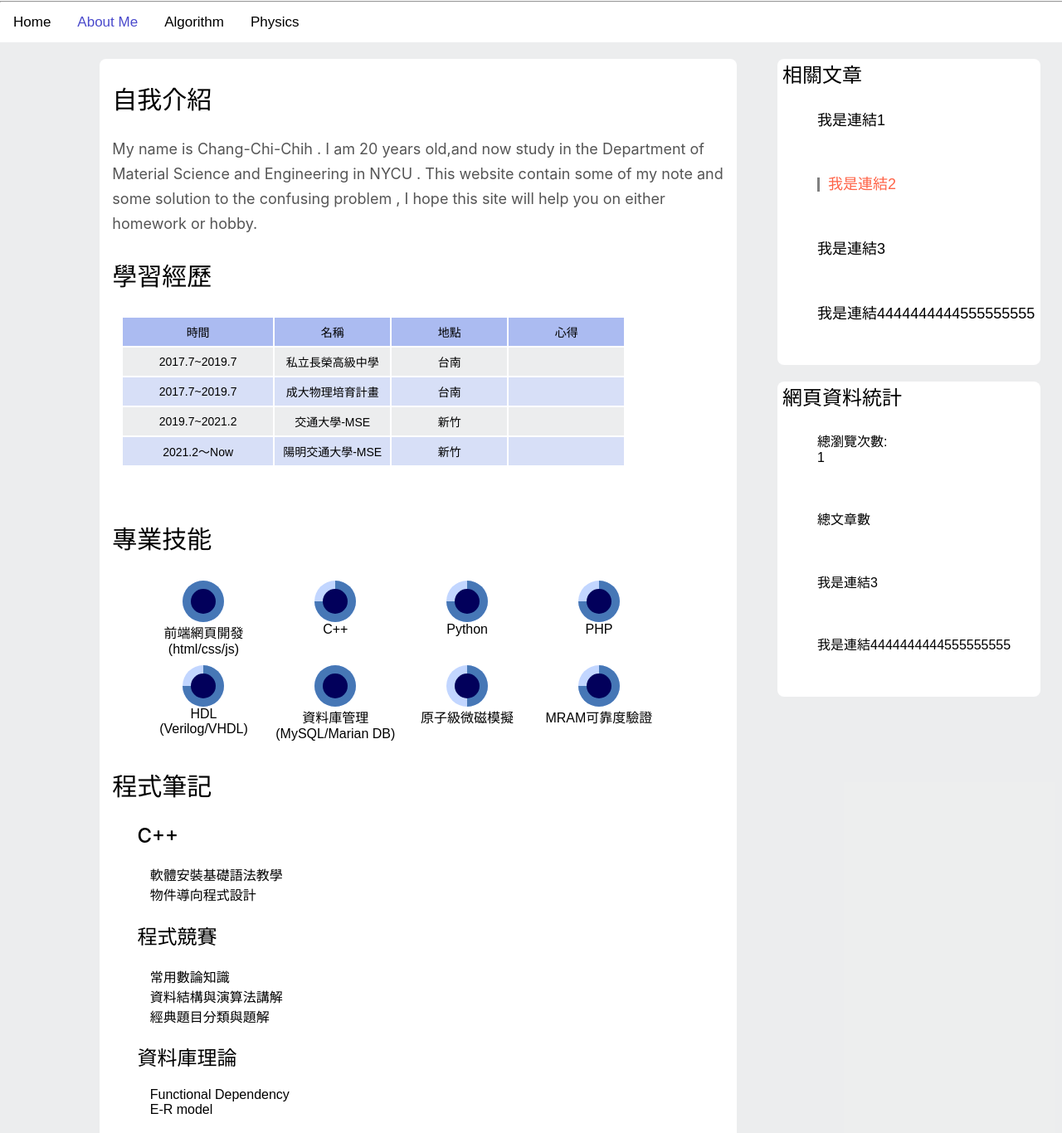
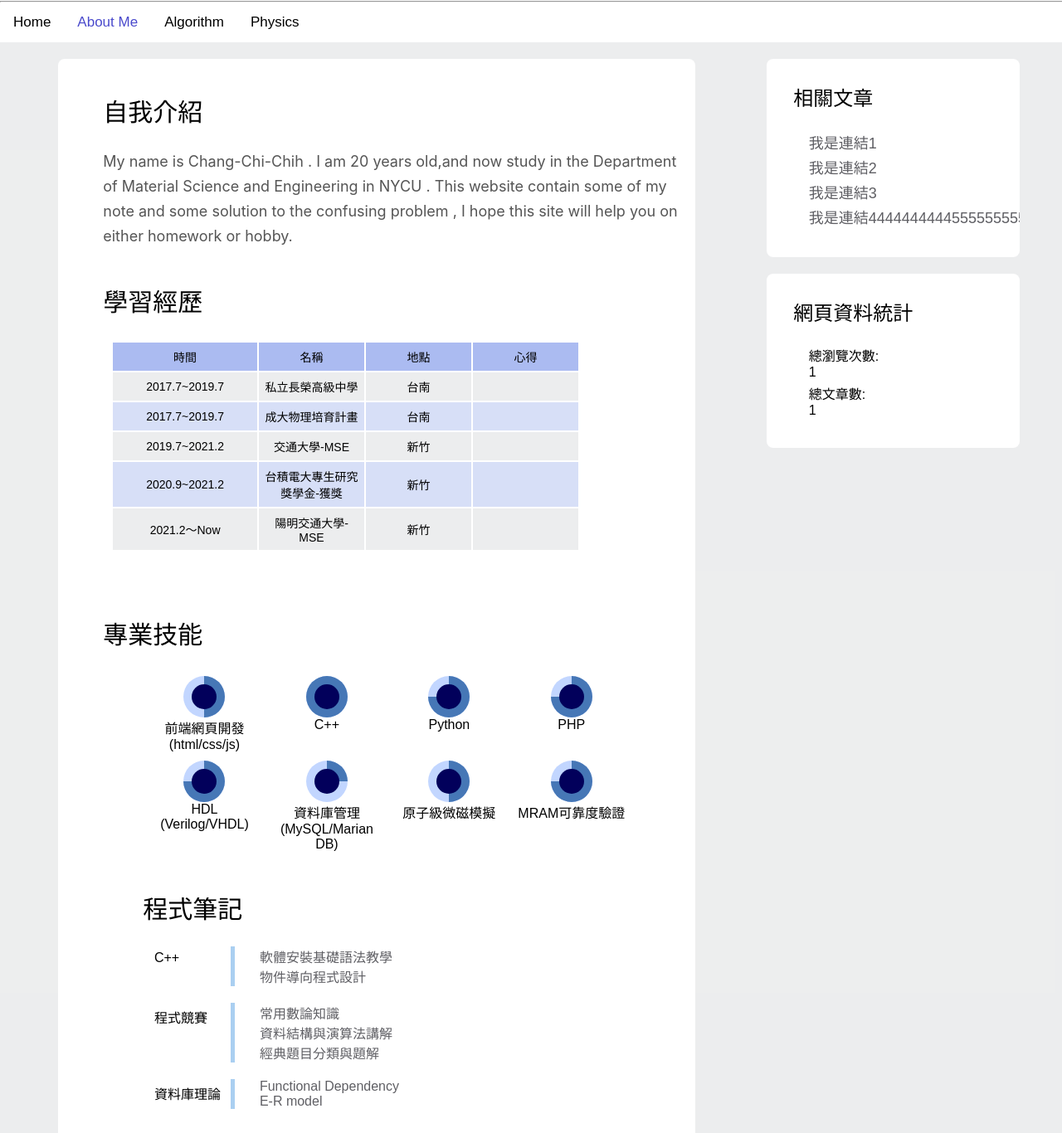
Before and after one commit to shadowpa0327/myweb, a plain HTML site: page JS_hw1/my_web.html in a window 1280 px wide. Shown: the part 74-1440 px from the top of the page at 83% size. Drawn offline with Linux system fonts and the light colour scheme.

Commit message:
Add files via upload

```diff
--- a/JS_hw1/hw2.css
+++ b/JS_hw1/hw2.css
@@ -63,24 +63,38 @@ main{
 /*---------------------------*/
 .right-main-box{
     margin-top: 20px;
-    margin-left: 120px;
+    margin-left: 70px;
     margin-bottom: 20px;
     margin-right: 20px;
+    padding-bottom: 5%;
     border-radius: 8px;
     background-color: white;
     display: inline-block;
     width: 60%;
-    height: 1500px;
     min-height: 500px;
 }
 
+.right-main-box .container{
+  margin-right: 15px;
+}
 .left-main-box .container{
   background-color: white;
   border-radius: 8px;
+  padding-top: 8px;
+  padding-left: 27px;
   margin-top: 20px;
   margin-left: 15px;
+  padding-bottom:10%;
 }
 
+.container{
+  margin-left: 40px;
+  margin-top:40px;
+}
+
+.nd-container{
+   overflow: scroll;
+}
 /*---------------------------*/
 
 
@@ -89,16 +103,17 @@ main{
 
 
 aside.left-main-box {
-  margin-right:2%;
+  margin-right:4%;
   float: right;
   z-index: 3;
-  width:26%;
+  width:25%;
   border-radius: 8px;
+
 }
 
 aside.left-main-box ul{
   white-space: nowrap;
-  overflow: scroll;
+
 }
 
 aside.left-main-box ul{
@@ -107,8 +122,6 @@ aside.left-main-box ul{
 }
 
 .left-main-box li{
-  padding-left: 14%;
-  padding-bottom: 15%;
   margin: 4px 4px;
 }
 
@@ -117,26 +130,9 @@ aside.left-main-box ul{
   text-decoration: none;
   color: black;
 }
-.left-main-box span.active{
-  width: 0;
-  height: 0;
-  border-left: solid 3px gray;
-  margin-right:10px;
-}
 
-.left-main-box a:hover{
-  width: 0;
-  height: 0;
-  border-left: solid 3px gray;
-  padding-left:10px;
-  color: tomato;
-}
 
-.left-main-box a.active{
-  color:tomato;
-  border-left: none;
-  padding-left: 0px;
-}
+
 
 /*---------------------------*/
 
@@ -187,8 +183,10 @@ aside.left-main-box ul{
   color: #4a4acc;
 }
 
-
-/*---------------------------*/
+.container ul{
+  position: relative;
+  left:20px
+}
 
 
 
@@ -235,22 +233,6 @@ table tr:nth-child(even){
 }
 
 
-/*設定顯示答案頁面*/
-/*---------------------------*/
-
-.answer_button{
-    display: block;
-    margin: auto auto;
-    width: 12%;
-    height: 9%;
-    font-size: 15px;
-}
-
-p.answer,h1.answer{
-    text-align: center;
-    font-size: 30px;
-}
-/*---------------------------*/
 
 /*設定文字欄位*/
 /*---------------------------*/
@@ -390,10 +372,81 @@ section p{
 .Program-note{
   margin-left: 4%;
 }
+
+.Program-note li{
+  display: flex;
+  flex-wrap: nowrap;
+  padding-left: 4%;
+  margin-bottom: 20px;
+}
 .Program-note nav{
-  position: relative;
-  left: 30px;
+  padding-left: 30px;
+  margin-right: none;
+  width: 70%;
 }
-.Program-note nav a{
+.Program-note div{
+  width: 14%;
+  padding-bottom: 5px;
+  padding-top: 5px;
+  border-right: rgb(170, 207, 241) 5px solid;
+}
+.Program-note nav a , .nd-container ul a{
+  color: rgb(95, 95, 100);
+  text-decoration: none;
   display: block;
 }
+
+.Program-note nav a:hover , .nd-container ul a:hover{
+  color: rgb(95, 95, 100);
+  text-decoration: underline;
+  color: #6765ca;
+  display: block;
+}
+
+#back_to_top{
+  position: fixed;
+  opacity: 0;
+  padding: 9px 11px 10px 11px;
+  border-radius:8px ;
+  bottom: 2%;
+  right:2%;
+  transition: opacity 0.4s ease-out;
+  background-color: rgb(133, 134, 145);;
+}
+#back_to_top i{
+  font-size: 14px;
+  color: white;
+}
+
+
+@media screen and (max-width:960px){
+  aside.left-main-box{
+    float: none;
+    margin-left: 5%;
+    margin-right: 5%;
+    margin-bottom: 5%;
+    width: 90.5%;
+  }
+  .right-main-box{
+    margin: 0;
+    padding: 0;
+    width: 89%;
+    margin-top: 20px;
+    margin-left: 6.5%;
+    margin-right: 5%;
+  }
+  .left-main-box div.container{
+    padding-bottom: 2%;
+    padding-right: 50px;
+  }
+  .topnav{
+    display: none;
+  }
+  .icon{
+    display: inline;
+  }
+
+  .listSkill li{
+    width: 30%;
+  }
+}
--- a/JS_hw1/my_web.html
+++ b/JS_hw1/my_web.html
@@ -6,7 +6,6 @@
         <link rel="stylesheet" href="https://use.fontawesome.com/releases/v5.3.1/css/all.css" integrity="sha384-mzrmE5qonljUremFsqc01SB46JvROS7bZs3IO2EmfFsd15uHvIt+Y8vEf7N7fWAU" crossorigin="annoymous">
         <title>My home page</title>
     </head>
-
 
     <!---
         此部分為網頁上方的navagation bar , 預留做未來擴充網頁使用
@@ -48,93 +47,7 @@
             <!--
                 left main box 主要是用來存放同一個關聯性頁面之間的跳轉連結
             -->
-            <aside class="left-main-box">
-                <div class="container">
-                <h2>相關文章</h2>
-                <ul>
-                    <li><a  href="gameillustrator.html">我是連結1</a></li>
-                    <li><span class="active"></span><a href="hw2-0811514張機智.html"class="active"  >我是連結2</a></li>
-                    <li><a href="game_principle.html">我是連結3</a></li>
-                    <li><a href="gameillustrator.html">我是連結4444444444555555555</a></li>
-                </ul>
-                </div>
-                <div class="container">
-                    <h2>網頁資料統計</h2>
-                    <ul>
-                        <li><span>總瀏覽次數:<br>
-                            <script type= "text/javascript" >
-                                var caution= false
-                                function setCookie(name,value,expires,path,domain,secure)
-                                {
-                                    var curCookie=name+ "=" +escape(value) +
-                                    ((expires)? ";expires=" +expires.toGMTString() : "" ) +
-                                    ((path)? "; path=" + path : "" ) +
-                                    ((domain)? "; domain=" + domain : "" ) +
-                                    ((secure)? ";secure" : "" )
-                                    if (!caution||(name + "=" + escape(value)).length <= 4000)
-                                    {
-                                        document.cookie = curCookie
-                                    }
-                                    else if (confirm( "Cookie exceeds 4KB and will be cut!" ))
-                                    {
-                                        document.cookie = curCookie
-                                    }
-                                }
-                                function getCookie(name)
-                                {
-                                    var prefix = name + "="
-                                    var cookieStartIndex = document.cookie.indexOf(prefix)
-                                    if (cookieStartIndex == -1)
-                                    {
-                                        return null
-                                    }
-                                    var cookieEndIndex=document.cookie.indexOf( ";" ,cookieStartIndex+prefix.length)
-                                    if (cookieEndIndex == -1)
-                                    {
-                                        cookieEndIndex = document.cookie.length
-                                    }
-                                    return unescape(document.cookie.substring(cookieStartIndex+prefix.length,cookieEndIndex))
-                                }
-                                function deleteCookie(name, path, domain)
-                                {
-                                    if (getCookie(name))
-                                    {
-                                        document.cookie = name + "=" +
-                                        ((path) ? "; path=" + path : "" ) +
-                                        ((domain) ? "; domain=" + domain : "" ) +
-                                        "; expires=Thu, 01-Jan-70 00:00:01 GMT"
-                                    }
-                                }
-                                function fixDate(date)
-                                {
-                                    var base= new Date(0)
-                                    var skew=base.getTime()
-                                    if (skew>0)
-                                    {
-                                        date.setTime(date.getTime()-skew)
-                                    }
-                                }
-                                var now= new Date()
-                                fixDate(now)
-                                now.setTime(now.getTime()+365 * 24 * 60 * 60 * 1000)
-                                var visits = getCookie( "counter" )
-                                if (!visits)
-                                {
-                                    visits=1;
-                                }
-                                else
-                                {
-                                    visits=parseInt(visits)+1;
-                                }
-                                setCookie( "counter" , visits, now);
-                                document.write( visits +'<br>');
-                            </script></span></li>
-                        <li><span>總文章數</span></li>
-                        <li><span>我是連結3</span></li>
-                        <li><span>我是連結4444444444555555555</span></li>
-                    </ul>
-                </div>
-            </aside>
+
             <div class = "right-main-box" id = "right-main">
                 <section>
                     <div class="container">
@@ -169,6 +82,12 @@
                                 <td></td>
                             </tr>
                             <tr>
+                                <td>2020.9~2021.2</td>
+                                <td>台積電大專生研究獎學金-獲獎</td>
+                                <td>新竹</td>
+                                <td></td>
+                            </tr>
+                            <tr>
                                 <td>2021.2～Now</td>
                                 <td>陽明交通大學-MSE</td>
                                 <td>新竹</td>
@@ -176,15 +95,13 @@
                             </tr>
                         </table>
                     </div>
-                    <div class="block">
+                    <div class="container">
                         <h1>專業技能</h1>
                         <ul class="listSkill">
                           <li>
                             <div class="circle">
                               <div class="p90"></div>
                               <div class="p180"></div>
-                              <div class="p270"></div>
-                              <div class="p360"></div>
                             </div>
                             前端網頁開發(html/css/js)
                           </li>
@@ -194,6 +111,7 @@
                               <div class="p90"></div>
                               <div class="p180"></div>
                               <div class="p270"></div>
+                              <div class="p360"></div>
                             </div>
                             C++
                           </li>
@@ -229,9 +147,6 @@
 
                             <div class="circle">
                               <div class="p90"></div>
-                              <div class="p180"></div>
-                              <div class="p270"></div>
-                              <div class="p360"></div>
                             </div>
                             資料庫管理</br>
                             (MySQL/Marian DB)
@@ -256,35 +171,123 @@
                         </ul>
                     </div>
                     <div class="container">
+                        <ul class="Program-note">
                         <h1>程式筆記</h1>
-                        <ul class="Program-note">
                           <li>
-                            <h2>C++</h2>
+                            <div>C++</div>
                             <nav>
-                                <a>軟體安裝基礎語法教學</a>
-                                <a>物件導向程式設計</a>
+                                <a href="#">軟體安裝基礎語法教學</a>
+                                <a href="#">物件導向程式設計</a>
                             </nav>
                           </li>
                           <li>
-                            <h2>程式競賽</h2>
+                            <div>程式競賽</div>
                             <nav>
-                                <a>常用數論知識</a>
-                                <a>資料結構與演算法講解</a>
-                                <a>經典題目分類與題解</a>
+                                <a href="#">常用數論知識</a>
+                                <a href="#">資料結構與演算法講解</a>
+                                <a href="#">經典題目分類與題解</a>
                             </nav>
                           </li>
                           <li>
-                            <h2>資料庫理論</h2>
+                            <div>資料庫理論</div>
                             <nav>
-                                <a>Functional Dependency</a>
-                                <a>E-R model</a>
+                                <a href="#">Functional Dependency</a>
+                                <a href="#">E-R model</a>
                             </nav>
                           </li>
                         </ul>
                       </div>
                 </section>
-                <br><br> <br><br> <br><br> <br><br> <br><br> <br><br>
             </div>
+            <aside class="left-main-box">
+                <div class="container">
+                    <h2>相關文章</h2>
+                    <div class="nd-container">
+                        <ul>
+                            <li><a  href="#">我是連結1</a></li>
+                            <li><span class="#"></span><a href="hw2-0811514張機智.html"class="active"  >我是連結2</a></li>
+                            <li><a href="#">我是連結3</a></li>
+                            <li><a href="#">我是連結4444444444555555555</a></li>
+                        </ul>
+                    </div>
+                </div>
+                <div class="container">
+                    <h2>網頁資料統計</h2>
+                    <div class="nd-container">
+                        <ul>
+                            <li><span>總瀏覽次數:<br>
+                                <script type= "text/javascript" >
+                                    var caution= false
+                                    function setCookie(name,value,expires,path,domain,secure)
+                                    {
+                                        var curCookie=name+ "=" +escape(value) +
+                                        ((expires)? ";expires=" +expires.toGMTString() : "" ) +
+                                        ((path)? "; path=" + path : "" ) +
+                                        ((domain)? "; domain=" + domain : "" ) +
+                                        ((secure)? ";secure" : "" )
+                                        if (!caution||(name + "=" + escape(value)).length <= 4000)
+                                        {
+                                            document.cookie = curCookie
+                                        }
+                                        else if (confirm( "Cookie exceeds 4KB and will be cut!" ))
+                                        {
+                                            document.cookie = curCookie
+                                        }
+                                    }
+                                    function getCookie(name)
+                                    {
+                                        var prefix = name + "="
+                                        var cookieStartIndex = document.cookie.indexOf(prefix)
+                                        if (cookieStartIndex == -1)
+                                        {
+                                            return null
+                                        }
+                                        var cookieEndIndex=document.cookie.indexOf( ";" ,cookieStartIndex+prefix.length)
+                                        if (cookieEndIndex == -1)
+                                        {
+                                            cookieEndIndex = document.cookie.length
+                                        }
+                                        return unescape(document.cookie.substring(cookieStartIndex+prefix.length,cookieEndIndex))
+                                    }
+                                    function deleteCookie(name, path, domain)
+                                    {
+                                        if (getCookie(name))
+                                        {
+                                            document.cookie = name + "=" +
+                                            ((path) ? "; path=" + path : "" ) +
+                                            ((domain) ? "; domain=" + domain : "" ) +
+                                            "; expires=Thu, 01-Jan-70 00:00:01 GMT"
+                                        }
+                                    }
+                                    function fixDate(date)
+                                    {
+                                        var base= new Date(0)
+                                        var skew=base.getTime()
+                                        if (skew>0)
+                                        {
+                                            date.setTime(date.getTime()-skew)
+                                        }
+                                    }
+                                    var now= new Date()
+                                    fixDate(now)
+                                    now.setTime(now.getTime()+365 * 24 * 60 * 60 * 1000)
+                                    var visits = getCookie( "counter" )
+                                    if (!visits)
+                                    {
+                                        visits=1;
+                                    }
+                                    else
+                                    {
+                                        visits=parseInt(visits)+1;
+                                    }
+                                    setCookie( "counter" , visits, now);
+                                    document.write( visits +'<br>');
+                                </script></span></li>
+                            <li><span>總文章數:<br>1</span></li>
+                        </ul>
+                    </div>
+                </div>
+            </aside>
 
             <div id="footer-class">
                 <hr>
@@ -305,28 +308,27 @@
 
         </main>
 
+
+    <a href="#" id = "back_to_top"><i class="fas fa-chevron-up"></i></i></a>
+    </body>
     <script>
         var prevScrollpos = window.pageYOffset;
         window.onscroll = function() {
         var currentScrollPos = window.pageYOffset;
-        if(window.pageYOffset>200){
+        if(window.pageYOffset>400){
             document.getElementById("myTopnav").style.position = "fixed";
             document.getElementById("myTopnav").style.top = 0;
-
+            document.getElementById("back_to_top").style.opacity = 1;
         }
         else{
             document.getElementById("myTopnav").style.position = "static";
+            document.getElementById("back_to_top").style.opacity = 0;
         }
-        if (prevScrollpos > currentScrollPos) {
-            document.getElementById("myTopnav").style.p;
-        } else {
-            document.getElementById("myTopnav").style.display = "block";
+
         }
-        prevScrollpos = currentScrollPos;
-        }
+
     </script>
 
-    </body>
 </html>
 
 
```
